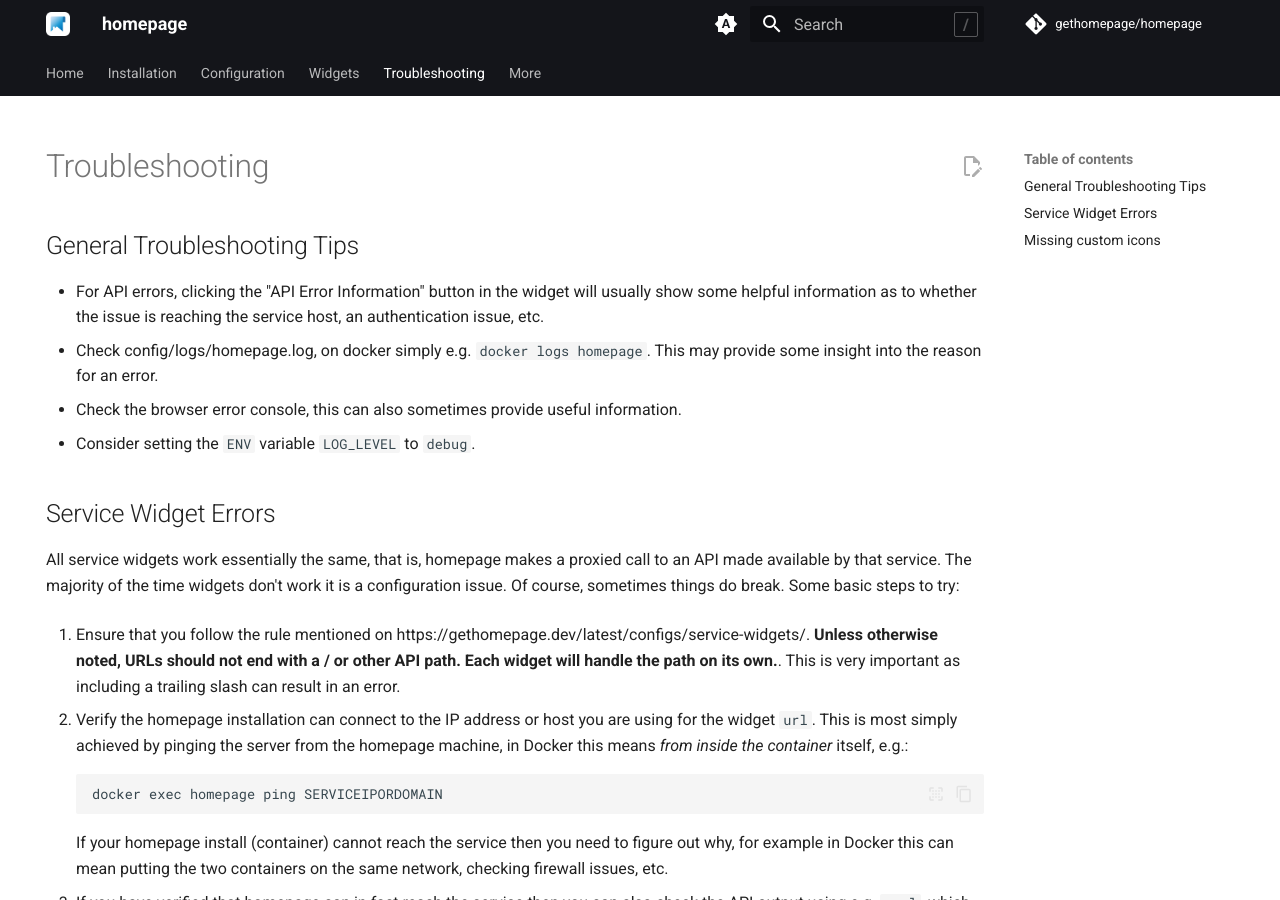
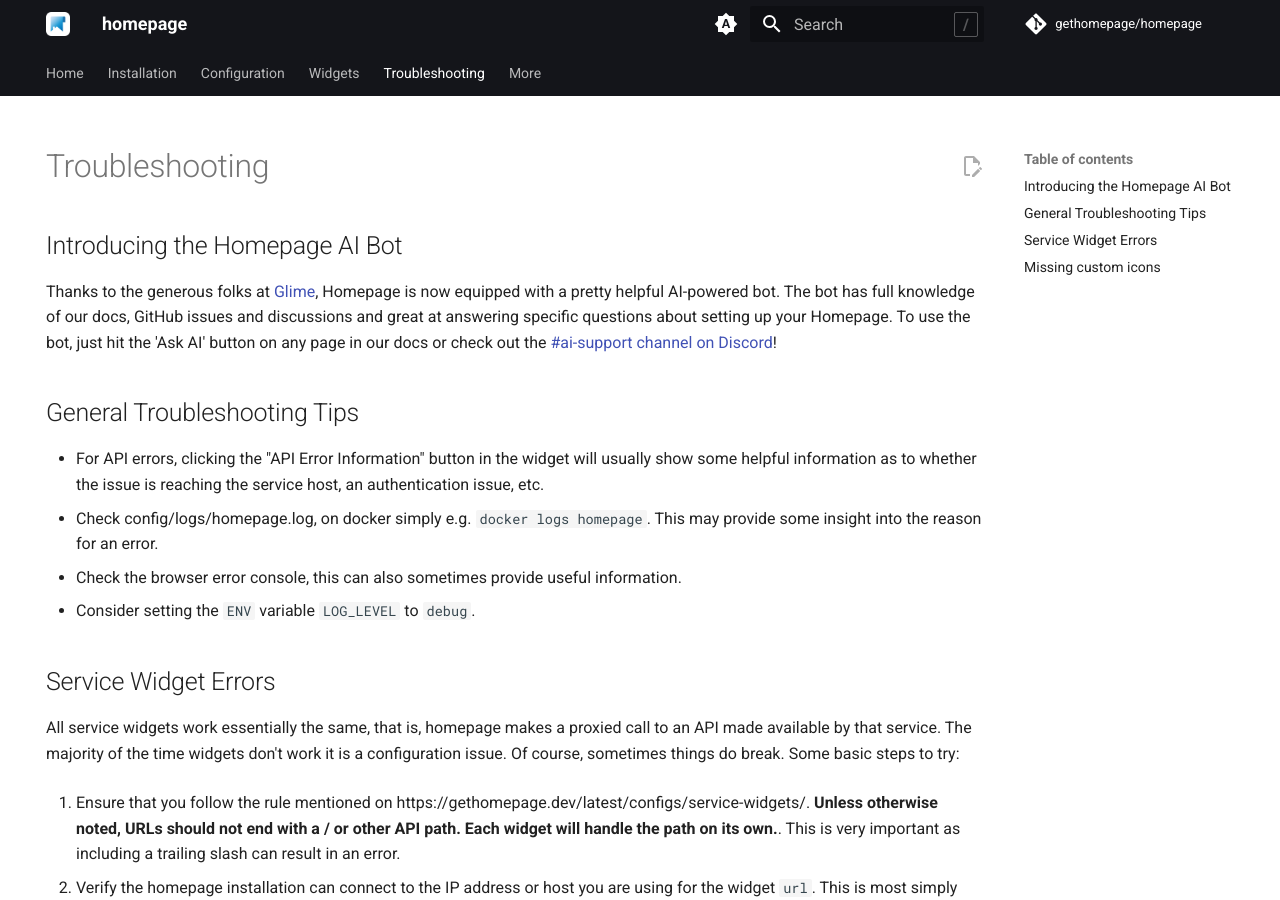
Before and after one commit to jobstar-git/home_p, an MkDocs documentation site: the page built from docs/more/troubleshooting.md, in a window 1280 px wide and 900 px high. Built offline with MkDocs 1.6.1 and Material for MkDocs 9.7.7, drawn with Linux system fonts in a browser that asks for light colours; a script that is not in the unit is left out; comment, search, counter and statistics services are not loaded; the version menu is left out; some of the changed lines change nothing that is shown.

Commit message:
Add AI bot info to docs

```diff
--- a/docs/more/troubleshooting.md
+++ b/docs/more/troubleshooting.md
@@ -5,6 +5,10 @@ description: Basic Troubleshooting
 hide:
   - navigation
 ---
+
+## Introducing the Homepage AI Bot
+
+Thanks to the generous folks at [Glime](https://glimelab.ai), Homepage is now equipped with a pretty helpful AI-powered bot. The bot has full knowledge of our docs, GitHub issues and discussions and great at answering specific questions about setting up your Homepage. To use the bot, just hit the 'Ask AI' button on any page in our docs or check out the [#ai-support channel on Discord](https://discord.com/channels/1019316731635834932/1177885603552038993)!
 
 ## General Troubleshooting Tips
 
--- a/docs/scripts/extra.js
+++ b/docs/scripts/extra.js
@@ -1,6 +1,12 @@
+var glimeScript;
 document$.subscribe(function () {
-  var glimeScript = document.createElement("script");
-  glimeScript.setAttribute("src", "https://cdn.glimelab.ai/widget/1.0.0/widget.js");
-  glimeScript.setAttribute("onload", 'window.glime.init("Bl3mlvfCnTnRm5");');
-  document.head.appendChild(glimeScript);
+  if (!glimeScript) {
+    glimeScript = document.createElement("script");
+    glimeScript.setAttribute("data", "name: 'glime'");
+    glimeScript.setAttribute("src", "https://cdn.glimelab.ai/widget/1.0.0/widget.js");
+    glimeScript.setAttribute("onload", 'window.glime.init("Bl3mlvfCnTnRm5");');
+    document.head.appendChild(glimeScript);
+  } else {
+    // window.glime.init("Bl3mlvfCnTnRm5");
+  }
 });
```
